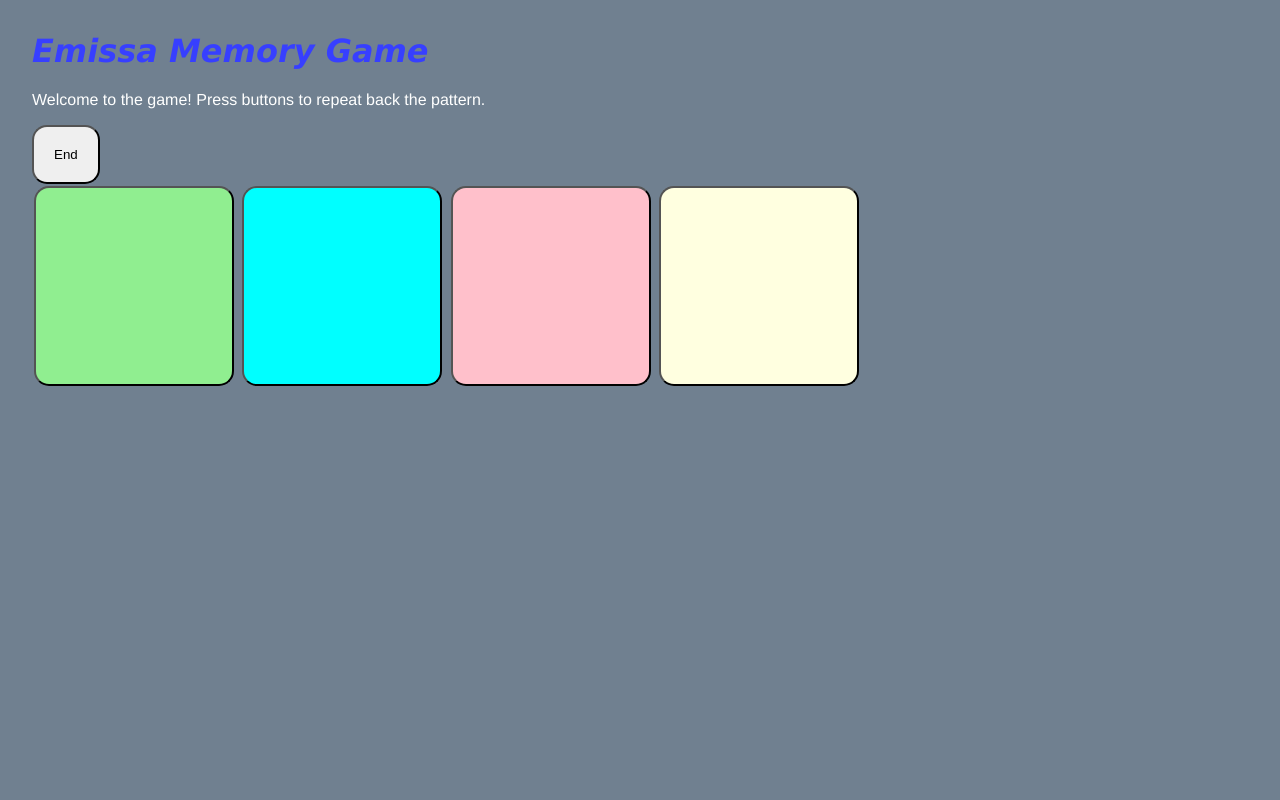
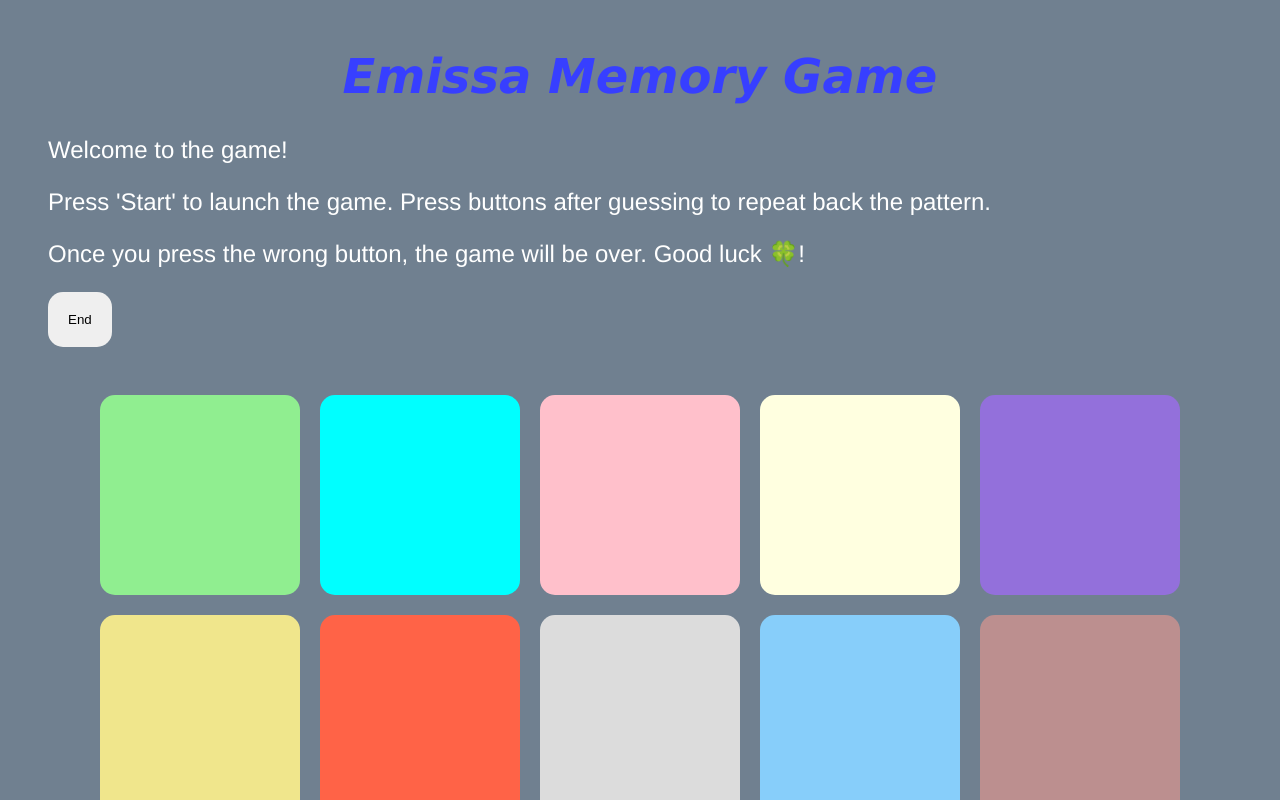
Before and after one commit to Abra-Sena/site-prework-game, a plain HTML site: page index.html in a window 1280 px wide. Both pictures are taken after a click on the button "Start". Shown: the top 800 px of the page. Drawn offline with Linux system fonts and the light colour scheme.

Commit message:
🕹😬 Updated with Glitch

```diff
--- a/index.html
+++ b/index.html
@@ -14,22 +14,38 @@
     <!-- import the webpage's javascript file -->
     <script src="/script.js" defer></script>
   </head>
-  <body>
+  <body class="body">
     <h1>Emissa Memory Game</h1>
 
+    <p>Welcome to the game!</p>
     <p>
-      Welcome to the game! Press buttons to repeat back the pattern.
+      Press 'Start' to launch the game. Press buttons after guessing to repeat back the pattern.
     </p>
+    <p>
+      Once you press the wrong button, the game will be over. Good luck &#127808;!
+    </p>
+
+<!--     <p id="demo"></p> -->
 
     <button id="startBtn" onclick="startGame()">Start</button>
 
     <button id="stopBtn" class="hidden" onclick="stopGame()">End</button>
 
-    <div id="gameButtons">
-      <button id="button1" onclick="guess(1)" onmousedown="startTone(1)" onmouseup="stopTone()"></button>
-      <button id="button2" onclick="guess(2)" onmousedown="startTone(2)" onmouseup="stopTone()"></button>
-      <button id="button3" onclick="guess(3)" onmousedown="startTone(3)" onmouseup="stopTone()"></button>
-      <button id="button4" onclick="guess(4)" onmousedown="startTone(4)" onmouseup="stopTone()"></button>
+    <div id="gameButtons" class="game_buttons">
+      <button id="button1" class="game_button" onclick="guess(1)" onmousedown="startTone(1)" onmouseup="stopTone()">
+        <audio ></audio>
+      </button>
+      <button id="button2" class="game_button" onclick="guess(2)" onmousedown="startTone(2)" onmouseup="stopTone()"></button>
+      <button id="button3" class="game_button" onclick="guess(3)" onmousedown="startTone(3)" onmouseup="stopTone()"></button>
+      <button id="button4" class="game_button" onclick="guess(4)" onmousedown="startTone(4)" onmouseup="stopTone()"></button>
+      <button id="button5" class="game_button" onclick="guess(5)" onmousedown="startTone(5)" onmouseup="stopTone()"></button>
+      <button id="button6" class="game_button" onclick="guess(6)" onmousedown="startTone(6)" onmouseup="stopTone()"></button>
+      <button id="button7" class="game_button" onclick="guess(7)" onmousedown="startTone(7)" onmouseup="stopTone()"></button>
+      <button id="button8" class="game_button" onclick="guess(8)" onmousedown="startTone(8)" onmouseup="stopTone()"></button>
+      <button id="button9" class="game_button" onclick="guess(9)" onmousedown="startTone(9)" onmouseup="stopTone()"></button>
+      <button id="button10" class="game_button" onclick="guess(10)" onmousedown="startTone(10)" onmouseup="stopTone()"></button>
+      <button id="button11" class="game_button" onclick="guess(11)" onmousedown="startTone(11)" onmouseup="stopTone()"></button>
+      <button id="button12" class="game_button" onclick="guess(12)" onmousedown="startTone(12)" onmouseup="stopTone()"></button>
     </div>
 
     <!-- include the Glitch button to show what the webpage is about and
--- a/script.js
+++ b/script.js
@@ -1,27 +1,59 @@
 // global constants
-const clueHoldTime = 1000; //how long to hold each clue's light/sound
-const cluePauseTime = 333; //how long to pause in between clues
-const nextClueWaitTime = 1000; //how long to wait before starting playback of the clue sequence
+const clueHoldTime = 2; //1000; //how long to hold each clue's light/sound
+const cluePauseTime = 1; //333; //how long to pause in between clues
+const nextClueWaitTime = 2; //1000; //how long to wait before starting playback of the clue sequence
 
 //Global Variables
-var pattern = [2, 2, 4, 3, 2, 1, 2, 4];
 var progress = 0;
 var gamePlaying = false;
 var tonePlaying = false;
-var volume = 1.0;  //must be between 0.0 and 1.0
+var volume = 0.5; //must be between 0.0 and 1.0
 var guessCounter = 0;
+// var countDownDate = new Date().getTime();
+let pattern = [];
+// let count;
 
-function startGame(){
+// Sound Synthesis Functions
+const freqMap = {
+  1: 261.6,
+  2: 329.6,
+  3: 392,
+  4: 466.2,
+  5: 463.5,
+  6: 474,
+  7: 376.8,
+  8: 399,
+  9: 485.5,
+  10: 499.2,
+  11: 569.7,
+  12: 600
+};
+
+function getPattern() {
+  pattern = Array.from(Array(20)).map(x => Math.floor(Math.random() * 12) + 1)
+  console.log(pattern);
+}
+
+// function countDown() {
+//   var now =
+//   document.getElementById("demo").innerHTML = count;
+// }
+
+function startGame() {
+  //call the get pattern function to get random pattern at each round
+  getPattern();
   //initialize game variables
   progress = 0;
   gamePlaying = true;
+  // document.getElementsByClassName("game_button").innerHTML = "";
+  document.querySelectorAll('.body .game_buttons .game_button').innerText = ""; //to correct
 
   // swap the Start and Stop buttons
   document.getElementById("startBtn").classList.add("hidden");
   document.getElementById("stopBtn").classList.remove("hidden");
   playClueSequence();
 }
-function stopGame(){
+function stopGame() {
   gamePlaying = false;
 
   // swap the Start and Stop buttons
@@ -29,101 +61,103 @@ function stopGame(){
   document.getElementById("stopBtn").classList.add("hidden");
 }
 
-function lightButton(btn){
-  document.getElementById("button"+btn).classList.add("lit")
+function lightButton(btn) {
+  document.getElementById("button" + btn).classList.add("lit");
 }
-function clearButton(btn){
-  document.getElementById("button"+btn).classList.remove("lit")
+function clearButton(btn) {
+  document.getElementById("button" + btn).classList.remove("lit");
 }
 
-function playSingleClue(btn){
-  if(gamePlaying){
+function playSingleClue(btn) {
+  if (gamePlaying) {
     lightButton(btn);
-    playTone(btn,clueHoldTime);
-    setTimeout(clearButton,clueHoldTime,btn);
+    playTone(btn, clueHoldTime);
+    setTimeout(clearButton, clueHoldTime, btn);
+  }
+}
+function playClueSequence() {
+  guessCounter = 0;
+  let delay = nextClueWaitTime; //set delay to initial wait time
+
+  for (let i = 0; i <= progress; i++) {
+    // for each clue that is revealed so far
+    console.log("play single clue: " + pattern[i] + " in " + delay + "ms");
+    setTimeout(playSingleClue, delay, pattern[i]); // set a timeout to play that clue
+    delay += clueHoldTime;
+    delay += cluePauseTime;
+
+    // count = Math.floor(((countDownDate - delay) % (1000 * 60)) / 1000);
+    // window.setInterval(countDown, count + 5);
   }
 }
 
-function playClueSequence(){
-  guessCounter = 0;
-  let delay = nextClueWaitTime; //set delay to initial wait time
-
-  for(let i=0;i<=progress;i++){ // for each clue that is revealed so far
-    console.log("play single clue: " + pattern[i] + " in " + delay + "ms")
-    setTimeout(playSingleClue,delay,pattern[i]) // set a timeout to play that clue
-    delay += clueHoldTime
-    delay += cluePauseTime;
-  }
+function winGame() {
+  stopGame();
+  alert("Game Over. Congratulations, You won!");
 }
-
-// Sound Synthesis Functions
-const freqMap = {
-  1: 261.6,
-  2: 329.6,
-  3: 392,
-  4: 466.2
-}
-function playTone(btn,len){
-  o.frequency.value = freqMap[btn]
-  g.gain.setTargetAtTime(volume,context.currentTime + 0.05,0.025)
-  tonePlaying = true
-  setTimeout(function(){
-    stopTone()
-  },len)
-}
-function startTone(btn){
-  if(!tonePlaying){
-    o.frequency.value = freqMap[btn]
-    g.gain.setTargetAtTime(volume,context.currentTime + 0.05,0.025)
-    tonePlaying = true
-  }
-}
-function stopTone(){
-    g.gain.setTargetAtTime(0,context.currentTime + 0.05,0.025)
-    tonePlaying = false
+function loseGame() {
+  stopGame();
+  alert("Game Over. Sorry, You lost.");
 }
 
 //Page Initialization
 // Init Sound Synthesizer
-var context = new AudioContext()
-var o = context.createOscillator()
-var g = context.createGain()
-g.connect(context.destination)
-g.gain.setValueAtTime(0,context.currentTime)
-o.connect(g)
-o.start(0)
+var context = new AudioContext();
+var o = context.createOscillator();
+var g = context.createGain();
+g.connect(context.destination);
+g.gain.setValueAtTime(0, context.currentTime);
+o.connect(g);
+o.start(0);
 
-function guess(btn){
+function playTone(btn, len) {
+  o.frequency.value = freqMap[btn];
+  g.gain.setTargetAtTime(volume, context.currentTime + 0.05, 0.025);
+  tonePlaying = true;
+  setTimeout(function() {
+    stopTone();
+  }, len);
+}
+function startTone(btn) {
+  if (!tonePlaying) {
+    o.frequency.value = freqMap[btn];
+    g.gain.setTargetAtTime(volume, context.currentTime + 0.05, 0.025);
+    tonePlaying = true;
+  }
+}
+function stopTone() {
+  g.gain.setTargetAtTime(0, context.currentTime + 0.05, 0.025);
+  tonePlaying = false;
+}
+
+function guess(btn) {
   console.log("user guessed: " + btn);
-  if(!gamePlaying){
+
+  if (!gamePlaying) {
     return;
   }
 
-  // game logic here
-  if(pattern[guessCounter] != btn) {
-    // Wrong guess, game over
-    loseGame();
-  } else
-    if(guessCounter == progress) {
-      if(progress == pattern.length - 1) {
-        // Player won, game over
+  if (pattern[guessCounter] == btn) {
+    document.getElementById("button" + btn).innerHTML = "&#x2714;";
+    //Guess was correct!
+    if (guessCounter == progress) {
+      if (progress == pattern.length - 1) {
+        //GAME OVER: WIN!
         winGame();
       } else {
-        // Pattern is correct, adding next segment
+        //Pattern correct. Add next segment
+
         progress++;
         playClueSequence();
       }
     } else {
-      //everything is good, checking next guess
+      //so far so good... check the next guess
       guessCounter++;
     }
+  } else {
+    //Guess was incorrect
+    //GAME OVER: LOSE!
+    document.getElementById("button" + btn).innerHTML = "&#10006;";
+    loseGame();
+  }
 }
-
-function winGame(){
-  stopGame();
-  alert("Game Over. Congratulations, You won!");
-}
-function loseGame(){
-  stopGame();
-  alert("Game Over. You lost.");
-}
--- a/style.css
+++ b/style.css
@@ -1,8 +1,10 @@
 /* CSS files add styling rules to your content */
 
 body {
+  margin: 3em;
+  padding: 0;
   font-family: helvetica, arial, sans-serif;
-  margin: 2em;
+  text-rendering: optimizeLegibility;
 
   background-color: slategrey;
   color: white;
@@ -10,19 +12,31 @@ body {
 
 h1 {
   font-family: verdana, arial, sans-serif;
+  font-weight: bold;
+  font-size: 6vh;
   font-style: italic;
+
+  text-align: center;
   color: #373fff;
+}
+
+p {
+  font-weight: normal;
+  font-size: 3vh;
 }
 
 button {
   padding: 20px;
+  border: none;
   border-radius: 15px;
+  cursor: pointer;
 }
 
 #gameButtons > button {
   width: 200px;
   height: 200px;
-  margin: 2px;
+  margin: 0 auto;
+  padding: 0;
 }
 
 #button1 {
@@ -56,7 +70,82 @@ button {
 #button4:active, #button4.lit {
   background: yellow;
 }
+#button5 {
+  background: mediumpurple;
+}
+
+#button5:active, #button5.lit {
+  background: purple;
+}
+
+#button6 {
+  background: khaki;
+}
+
+#button6:active, #button6.lit {
+  background: gold;
+}
+
+#button7 {
+  background: tomato;
+}
+
+#button7:active, #button7.lit {
+  background: maroon;
+}
+
+#button8 {
+  background: gainsboro;
+}
+
+#button8:active, #button8.lit {
+  background: grey;
+}
+
+#button9 {
+  background: lightskyblue;
+}
+
+#button9:active, #button9.lit {
+  background: mediumblue;
+}
+
+#button10 {
+  background: rosybrown;
+}
+
+#button10:active, #button10.lit {
+  background: darkred;
+}
+
+#button11 {
+  background: tan;
+}
+
+#button11:active, #button11.lit {
+  background: chocolate;
+}
+
+#button12 {
+  background: darkolivegreen;
+}
+
+#button12:active, #button12.lit {
+  background: darkgreen;
+}
 
 .hidden {
   display: none;
 }
+
+.game_buttons {
+  position: relative;
+  display: grid;
+  grid-template-columns: repeat(auto-fill, minmax(0, 200px));
+  gap: 20px;
+
+  justify-content: center;
+  align-items: center;
+  margin: 48px auto 0;
+  padding: 0;
+}
```
Also changed, not shown: 2 other files.
